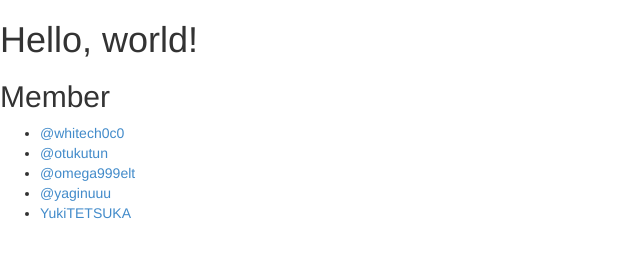
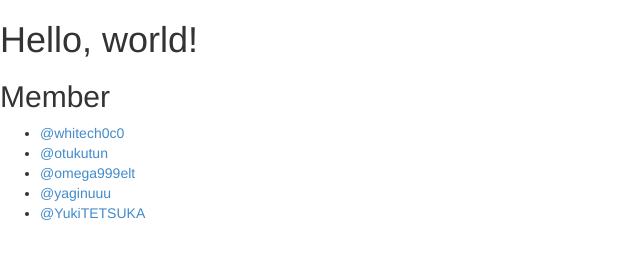
Before and after one commit to omega999/practice_social_coding, a plain HTML site: page index.html in a window 1280 px wide. Shown: the full height of the page, 0-640 px from the left. Drawn offline with nearby package versions, Linux system fonts and the light colour scheme.

Commit message:
index修正

```diff
--- a/index.html
+++ b/index.html
@@ -20,7 +20,7 @@
       <li><a href="./otukutun.html" target="_blank">@otukutun</a></li>
       <li><a href="./inoue.html" target="_blank">@omega999elt</a></li>
       <li><a href="./yaginuuu.html" target="_blank">@yaginuuu</a></li>
-      <li><a href="./yuki.html" target="_blank">YukiTETSUKA</a></li>
+      <li><a href="./yuki.html" target="_blank">@YukiTETSUKA</a></li>
     </ul>
 
     <!-- jQuery (necessary for Bootstrap's JavaScript plugins) -->
```
